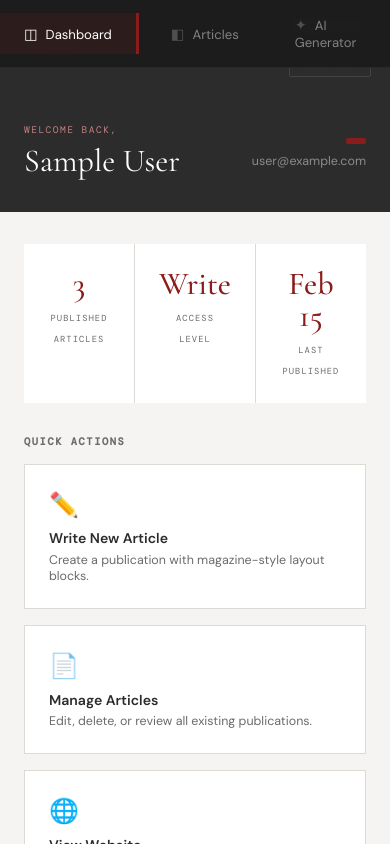
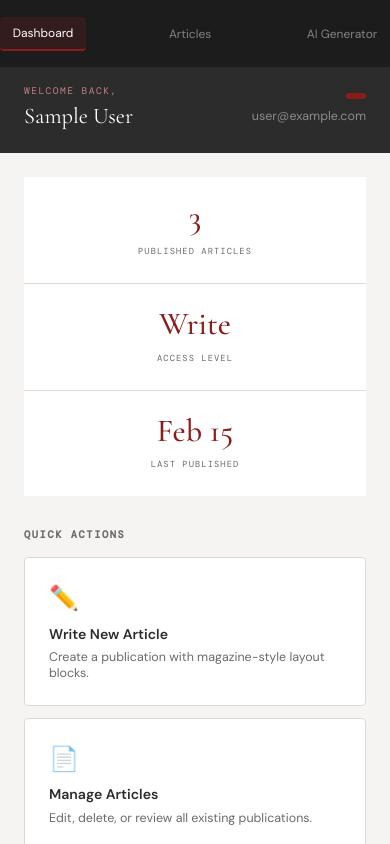
Before and after one commit to pendtiumpraz/nadi, a Next.js app: page /admin in a window 390 px wide. Shown: the top 844 px of the page. Built offline with nearby package versions, Linux system fonts and the light colour scheme; no server answers; sample sign-in values are in the browser's storage.

Commit message:
overhaul admin panel UI - premium sidebar, cards with hover animation, better responsive

```diff
--- a/src/app/globals.css
+++ b/src/app/globals.css
@@ -1767,27 +1767,28 @@ footer {
 }
 
 .admin-sidebar {
-  width: 240px;
-  background: var(--charcoal);
+  width: 260px;
+  background: linear-gradient(180deg, #232323 0%, var(--charcoal) 100%);
   display: flex;
   flex-direction: column;
   flex-shrink: 0;
   position: sticky;
   top: 0;
   height: 100vh;
+  border-right: 1px solid rgba(139, 28, 28, 0.15);
 }
 
 .admin-sidebar-brand {
-  padding: 1.5rem;
+  padding: 1.8rem 1.5rem 1.4rem;
   border-bottom: 1px solid rgba(255, 255, 255, 0.06);
 }
 
 .admin-logo {
   font-family: 'Cormorant Garamond', serif;
-  font-size: 1.4rem;
+  font-size: 1.6rem;
   font-weight: 500;
   color: #fff;
-  letter-spacing: 0.15em;
+  letter-spacing: 0.18em;
   text-decoration: none;
   display: block;
 }
@@ -1799,33 +1800,39 @@ footer {
   letter-spacing: 0.12em;
   text-transform: uppercase;
   display: block;
-  margin-top: 2px;
+  margin-top: 4px;
 }
 
 .admin-nav {
-  padding: 1rem 0;
+  padding: 1.2rem 0;
   flex: 1;
+  display: flex;
+  flex-direction: column;
+  gap: 2px;
 }
 
 .admin-nav-link {
-  display: block;
-  padding: 0.7rem 1.5rem;
+  display: flex;
+  align-items: center;
+  padding: 0.75rem 1.5rem;
   font-family: 'DM Sans', sans-serif;
-  font-size: 0.82rem;
+  font-size: 0.85rem;
   color: rgba(255, 255, 255, 0.45);
   text-decoration: none;
   transition: all 0.2s;
+  margin: 0 0.5rem;
+  border-radius: 4px;
 }
 
 .admin-nav-link:hover {
   color: #fff;
-  background: rgba(255, 255, 255, 0.04);
+  background: rgba(255, 255, 255, 0.06);
 }
 
 .admin-nav-link.active {
   color: #fff;
-  background: rgba(139, 28, 28, 0.15);
-  border-right: 3px solid var(--crimson);
+  background: rgba(139, 28, 28, 0.2);
+  border-left: 3px solid var(--crimson);
 }
 
 .admin-sidebar-footer {
@@ -1840,8 +1847,9 @@ footer {
 .admin-user-name {
   display: block;
   font-family: 'DM Sans', sans-serif;
-  font-size: 0.82rem;
-  color: rgba(255, 255, 255, 0.7);
+  font-size: 0.85rem;
+  font-weight: 500;
+  color: rgba(255, 255, 255, 0.8);
 }
 
 .admin-user-role {
@@ -1850,16 +1858,18 @@ footer {
   letter-spacing: 0.12em;
   text-transform: uppercase;
   color: var(--crimson-mid);
+  margin-top: 2px;
+  display: inline-block;
 }
 
 .admin-logout {
   font-family: 'DM Sans', sans-serif;
   font-size: 0.75rem;
-  color: rgba(255, 255, 255, 0.3);
+  color: rgba(255, 255, 255, 0.35);
   background: none;
-  border: 1px solid rgba(255, 255, 255, 0.1);
-  padding: 0.4rem 1rem;
-  border-radius: 2px;
+  border: 1px solid rgba(255, 255, 255, 0.08);
+  padding: 0.5rem 1rem;
+  border-radius: 4px;
   cursor: pointer;
   transition: all 0.2s;
   width: 100%;
@@ -1878,8 +1888,8 @@ footer {
 }
 
 .admin-content {
-  padding: 2rem 2.5rem;
-  max-width: 900px;
+  padding: 2.5rem 3rem;
+  max-width: 960px;
 }
 
 .admin-page-title {
@@ -1899,8 +1909,8 @@ footer {
 
 .admin-cards {
   display: grid;
-  grid-template-columns: repeat(3, 1fr);
-  gap: 1rem;
+  grid-template-columns: repeat(auto-fill, minmax(220px, 1fr));
+  gap: 12px;
   margin-top: 1rem;
 }
 
@@ -1912,14 +1922,34 @@ footer {
   color: inherit;
   display: flex;
   flex-direction: column;
-  gap: 0.3rem;
-  transition: all 0.2s;
+  gap: 0.4rem;
+  transition: all 0.25s;
+  border-radius: 4px;
+  position: relative;
+  overflow: hidden;
+}
+
+.admin-card::before {
+  content: '';
+  position: absolute;
+  top: 0;
+  left: 0;
+  right: 0;
+  height: 3px;
+  background: var(--crimson);
+  transform: scaleX(0);
+  transform-origin: left;
+  transition: transform 0.3s;
 }
 
 .admin-card:hover {
   border-color: var(--crimson);
-  transform: translateY(-2px);
-  box-shadow: 0 4px 12px rgba(0, 0, 0, 0.05);
+  transform: translateY(-3px);
+  box-shadow: 0 8px 24px rgba(0, 0, 0, 0.08);
+}
+
+.admin-card:hover::before {
+  transform: scaleX(1);
 }
 
 .admin-card-icon {
@@ -2109,8 +2139,8 @@ footer {
 /* Admin Welcome */
 .admin-welcome {
   background: var(--charcoal);
-  padding: 2rem 2.5rem;
-  margin: -2rem -2.5rem 2rem;
+  padding: 2rem 3rem;
+  margin: -2.5rem -3rem 2rem;
   display: flex;
   justify-content: space-between;
   align-items: center;
@@ -2886,18 +2916,47 @@ footer {
     flex-direction: row;
     flex-wrap: wrap;
     align-items: center;
-    padding: 1rem 5%;
+    padding: 0.8rem 1.5rem;
+    border-right: none;
+    border-bottom: 1px solid rgba(255, 255, 255, 0.06);
   }
 
   .admin-sidebar-brand {
     border: none;
     padding: 0;
+    margin-right: 1.5rem;
+  }
+
+  .admin-logo {
+    font-size: 1.2rem;
+  }
+
+  .admin-logo-sub {
+    display: none;
   }
 
   .admin-nav {
     padding: 0;
     display: flex;
-    gap: 0.5rem;
+    flex-direction: row;
+    gap: 2px;
+    flex: 1;
+  }
+
+  .admin-nav-link {
+    padding: 0.5rem 0.8rem;
+    font-size: 0.75rem;
+    margin: 0;
+    border-radius: 4px;
+  }
+
+  .admin-nav-link.active {
+    border-left: none;
+    border-bottom: 2px solid var(--crimson);
+  }
+
+  .admin-nav-icon {
+    display: none;
   }
 
   .admin-sidebar-footer {
@@ -2906,6 +2965,15 @@ footer {
     margin-left: auto;
   }
 
+  .admin-user-info {
+    display: none;
+  }
+
+  .admin-logout {
+    padding: 0.35rem 0.8rem;
+    font-size: 0.7rem;
+  }
+
   .admin-cards {
     grid-template-columns: 1fr;
   }
@@ -2914,6 +2982,24 @@ footer {
     padding: 1.5rem;
   }
 
+  .admin-welcome {
+    margin: -1.5rem -1.5rem 1.5rem;
+    padding: 1.5rem;
+  }
+
+  .admin-welcome-name {
+    font-size: 1.4rem;
+  }
+
+  .admin-stats {
+    grid-template-columns: 1fr;
+  }
+
+  .editor-grid,
+  .editor-grid--3 {
+    grid-template-columns: 1fr;
+  }
+
   .contact-page {
     padding-top: 90px;
   }
```
